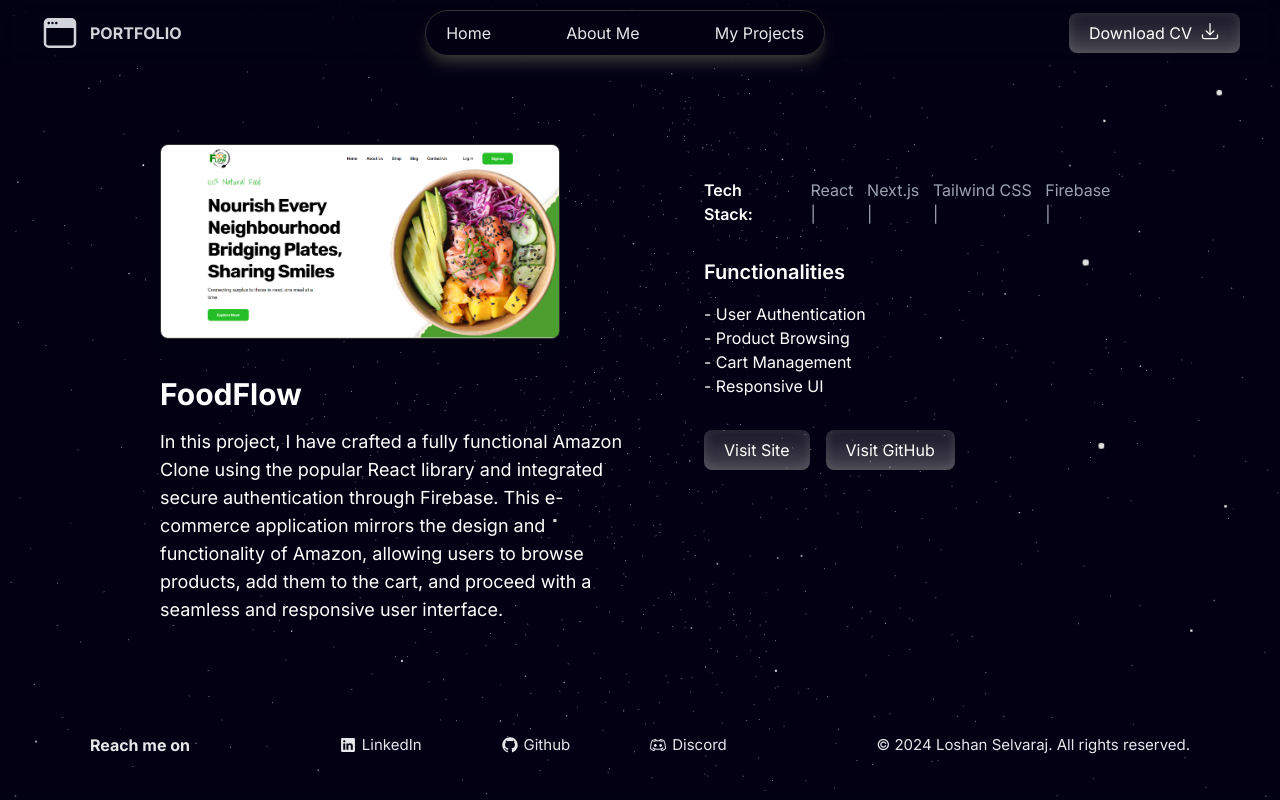
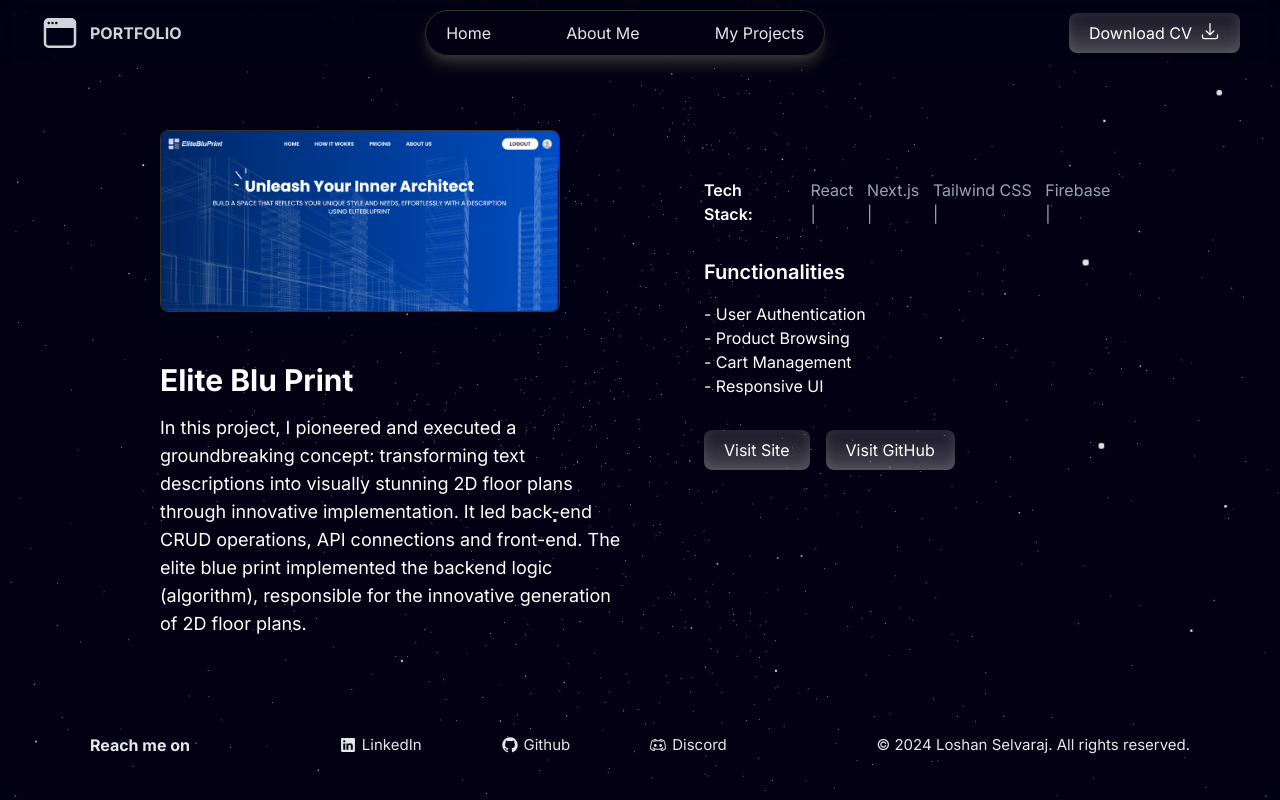
Before and after one commit to loshan20011/portfolio, a Next.js app: page /projects/EliteBluPrint in a window 1280 px wide. Built offline with nearby package versions, Linux system fonts and the light colour scheme; a web font is replaced by a local one.

Commit message:
single project edited

```diff
--- a/app/projects/AmazonClone/page.tsx
+++ b/app/projects/AmazonClone/page.tsx
@@ -14,22 +14,21 @@ const page = () => {
         <div className="flex flex-col items-start">
           <div className="mt-20 md:mt-24 mb-40 md:mb-0 w-[340px] md:w-[400px] md:h-[200px] h-0 relative">
             <Image
-              src= "/foodflow.png"
-              alt= "FoodFlow"
+              src= "/amazonclone.png"
+              alt= "Amazon Clone"
               width={800}
               height={200}
               className="object-cover md:[500px] rounded-lg shadow-lg border border-[#333333]"
               onClick={() => {
-                window.open("https://thefoodflow.live", "_blank");
+                window.open("https://clone-45ed0.web.app", "_blank");
               }}
             />
           </div>
           <h1 className="text-white md:text-left mt-16 md:mt-8 mb-4 text-3xl font-bold">
-            FoodFlow
+            Amazon Clone
           </h1>
           <p className="text-justify mb-8 md:text-lg md:text-white text-base text-gray-400 mr-4 md:text-left">
-            In this project, I have crafted a fully functional Amazon Clone using the popular React library and integrated secure authentication through Firebase. This e-commerce application mirrors the design and functionality of Amazon, allowing users to browse products, add them to the cart, and proceed with a seamless and responsive user interface.
-          </p>
+          In this project, I have crafted a fully functional Amazon Clone using the popular React library and integrated secure authentication through Firebase. This e-commerce application mirrors the design and functionality of Amazon, allowing users to browse products, add them to the cart, and proceed with a seamless and responsive user interface.          </p>
         </div>
 
         {/* Right side */}
@@ -57,7 +56,7 @@ const page = () => {
             <div className="py-2 px-5 button-primary text-center text-white cursor-pointer rounded-lg max-w-[200px]">
               <button
                 onClick={ () => {
-                  window.open("https://thefoodflow.live", "_blank");
+                  window.open("https://clone-45ed0.web.app", "_blank");
                 } }
               >
                 Visit Site
@@ -67,7 +66,7 @@ const page = () => {
             <div className="py-2 px-5 button-primary text-center text-white cursor-pointer rounded-lg max-w-[200px]">
               <button
                 onClick={ () => {
-                  window.open("https://thefoodflow.live", "_blank")
+                  window.open("https://clone-45ed0.web.app", "_blank")
                 } }
               >
                 Visit GitHub
--- a/app/projects/Foodflow - Copy (4)/page.tsx
+++ b/app/projects/BeeHoney/page.tsx
@@ -14,22 +14,21 @@ const page = () => {
         <div className="flex flex-col items-start">
           <div className="mt-20 md:mt-24 mb-40 md:mb-0 w-[340px] md:w-[400px] md:h-[200px] h-0 relative">
             <Image
-              src= "/foodflow.png"
-              alt= "FoodFlow"
+              src= "/beehoney.png"
+              alt= "Bee Honey"
               width={800}
               height={200}
               className="object-cover md:[500px] rounded-lg shadow-lg border border-[#333333]"
               onClick={() => {
-                window.open("https://thefoodflow.live", "_blank");
+                window.open("https://www.beehoney.lk/", "_blank");
               }}
             />
           </div>
           <h1 className="text-white md:text-left mt-16 md:mt-8 mb-4 text-3xl font-bold">
-            FoodFlow
+            BeeHoney
           </h1>
           <p className="text-justify mb-8 md:text-lg md:text-white text-base text-gray-400 mr-4 md:text-left">
-            In this project, I have crafted a fully functional Amazon Clone using the popular React library and integrated secure authentication through Firebase. This e-commerce application mirrors the design and functionality of Amazon, allowing users to browse products, add them to the cart, and proceed with a seamless and responsive user interface.
-          </p>
+          In this project, I have crafted a conceptualized, designed, and developed a responsive website for the business.          </p>
         </div>
 
         {/* Right side */}
@@ -57,7 +56,7 @@ const page = () => {
             <div className="py-2 px-5 button-primary text-center text-white cursor-pointer rounded-lg max-w-[200px]">
               <button
                 onClick={ () => {
-                  window.open("https://thefoodflow.live", "_blank");
+                  window.open("https://www.beehoney.lk/", "_blank");
                 } }
               >
                 Visit Site
@@ -67,7 +66,7 @@ const page = () => {
             <div className="py-2 px-5 button-primary text-center text-white cursor-pointer rounded-lg max-w-[200px]">
               <button
                 onClick={ () => {
-                  window.open("https://thefoodflow.live", "_blank")
+                  window.open("https://www.beehoney.lk/", "_blank")
                 } }
               >
                 Visit GitHub
--- a/app/projects/EliteBluPrint/page.tsx
+++ b/app/projects/EliteBluPrint/page.tsx
@@ -14,22 +14,22 @@ const page = () => {
         <div className="flex flex-col items-start">
           <div className="mt-20 md:mt-24 mb-40 md:mb-0 w-[340px] md:w-[400px] md:h-[200px] h-0 relative">
             <Image
-              src= "/foodflow.png"
-              alt= "FoodFlow"
+              src= "/elitebluprint.png"
+              alt= "elitebluprint"
               width={800}
               height={200}
               className="object-cover md:[500px] rounded-lg shadow-lg border border-[#333333]"
               onClick={() => {
-                window.open("https://thefoodflow.live", "_blank");
+                window.open("https://elitebluprint.live/", "_blank");
               }}
             />
           </div>
           <h1 className="text-white md:text-left mt-16 md:mt-8 mb-4 text-3xl font-bold">
-            FoodFlow
+            Elite Blu Print
           </h1>
           <p className="text-justify mb-8 md:text-lg md:text-white text-base text-gray-400 mr-4 md:text-left">
-            In this project, I have crafted a fully functional Amazon Clone using the popular React library and integrated secure authentication through Firebase. This e-commerce application mirrors the design and functionality of Amazon, allowing users to browse products, add them to the cart, and proceed with a seamless and responsive user interface.
-          </p>
+          In this project, I pioneered and executed a groundbreaking concept: transforming text descriptions into visually stunning 2D floor plans through innovative implementation. It led back-end CRUD operations, API connections and front-end.
+            The elite blue print implemented the backend logic (algorithm), responsible for the innovative generation of 2D floor plans.          </p>
         </div>
 
         {/* Right side */}
@@ -57,7 +57,7 @@ const page = () => {
             <div className="py-2 px-5 button-primary text-center text-white cursor-pointer rounded-lg max-w-[200px]">
               <button
                 onClick={ () => {
-                  window.open("https://thefoodflow.live", "_blank");
+                  window.open("https://elitebluprint.live/", "_blank");
                 } }
               >
                 Visit Site
@@ -67,7 +67,7 @@ const page = () => {
             <div className="py-2 px-5 button-primary text-center text-white cursor-pointer rounded-lg max-w-[200px]">
               <button
                 onClick={ () => {
-                  window.open("https://thefoodflow.live", "_blank")
+                  window.open("https://elitebluprint.live/", "_blank")
                 } }
               >
                 Visit GitHub
--- a/app/projects/Foodflow/page.tsx
+++ b/app/projects/Foodflow/page.tsx
@@ -28,8 +28,9 @@ const page = () => {
             FoodFlow
           </h1>
           <p className="text-justify mb-8 md:text-lg md:text-white text-base text-gray-400 mr-4 md:text-left">
-            In this project, I have crafted a fully functional Amazon Clone using the popular React library and integrated secure authentication through Firebase. This e-commerce application mirrors the design and functionality of Amazon, allowing users to browse products, add them to the cart, and proceed with a seamless and responsive user interface.
-          </p>
+          In this project, I developed the website responsiveness for optimal user experience on diverse devices.
+            The foodflow led back-end development efforts for the web application.
+            in this group project I played a key role in developing front of the application.          </p>
         </div>
 
         {/* Right side */}
--- a/app/projects/Foodflow - Copy (5)/page.tsx
+++ b/app/projects/HMInterior/page.tsx
@@ -14,18 +14,18 @@ const page = () => {
         <div className="flex flex-col items-start">
           <div className="mt-20 md:mt-24 mb-40 md:mb-0 w-[340px] md:w-[400px] md:h-[200px] h-0 relative">
             <Image
-              src= "/foodflow.png"
-              alt= "FoodFlow"
+              src= "/hminterior.png"
+              alt= "HM Interior"
               width={800}
               height={200}
               className="object-cover md:[500px] rounded-lg shadow-lg border border-[#333333]"
               onClick={() => {
-                window.open("https://thefoodflow.live", "_blank");
+                window.open("https://hminterior.lk/", "_blank");
               }}
             />
           </div>
           <h1 className="text-white md:text-left mt-16 md:mt-8 mb-4 text-3xl font-bold">
-            FoodFlow
+            HM Interior
           </h1>
           <p className="text-justify mb-8 md:text-lg md:text-white text-base text-gray-400 mr-4 md:text-left">
             In this project, I have crafted a fully functional Amazon Clone using the popular React library and integrated secure authentication through Firebase. This e-commerce application mirrors the design and functionality of Amazon, allowing users to browse products, add them to the cart, and proceed with a seamless and responsive user interface.
@@ -57,7 +57,7 @@ const page = () => {
             <div className="py-2 px-5 button-primary text-center text-white cursor-pointer rounded-lg max-w-[200px]">
               <button
                 onClick={ () => {
-                  window.open("https://thefoodflow.live", "_blank");
+                  window.open("https://hminterior.lk/", "_blank");
                 } }
               >
                 Visit Site
@@ -67,7 +67,7 @@ const page = () => {
             <div className="py-2 px-5 button-primary text-center text-white cursor-pointer rounded-lg max-w-[200px]">
               <button
                 onClick={ () => {
-                  window.open("https://thefoodflow.live", "_blank")
+                  window.open("https://hminterior.lk/", "_blank")
                 } }
               >
                 Visit GitHub
--- a/app/projects/Foodflow - Copy (6)/page.tsx
+++ b/app/projects/ShoppingCenter/page.tsx
@@ -15,7 +15,7 @@ const page = () => {
           <div className="mt-20 md:mt-24 mb-40 md:mb-0 w-[340px] md:w-[400px] md:h-[200px] h-0 relative">
             <Image
               src= "/foodflow.png"
-              alt= "FoodFlow"
+              alt= "Shopping Center"
               width={800}
               height={200}
               className="object-cover md:[500px] rounded-lg shadow-lg border border-[#333333]"
@@ -25,7 +25,7 @@ const page = () => {
             />
           </div>
           <h1 className="text-white md:text-left mt-16 md:mt-8 mb-4 text-3xl font-bold">
-            FoodFlow
+            Shopping Center
           </h1>
           <p className="text-justify mb-8 md:text-lg md:text-white text-base text-gray-400 mr-4 md:text-left">
             In this project, I have crafted a fully functional Amazon Clone using the popular React library and integrated secure authentication through Firebase. This e-commerce application mirrors the design and functionality of Amazon, allowing users to browse products, add them to the cart, and proceed with a seamless and responsive user interface.
--- a/app/projects/SmartEdu/page.tsx
+++ b/app/projects/SmartEdu/page.tsx
@@ -14,18 +14,18 @@ const page = () => {
         <div className="flex flex-col items-start">
           <div className="mt-20 md:mt-24 mb-40 md:mb-0 w-[340px] md:w-[400px] md:h-[200px] h-0 relative">
             <Image
-              src= "/foodflow.png"
-              alt= "FoodFlow"
+              src= "/smartedu.png"
+              alt= "Smart Edu"
               width={800}
               height={200}
               className="object-cover md:[500px] rounded-lg shadow-lg border border-[#333333]"
               onClick={() => {
-                window.open("https://thefoodflow.live", "_blank");
+                window.open("https://smartedu.com.lk/", "_blank");
               }}
             />
           </div>
           <h1 className="text-white md:text-left mt-16 md:mt-8 mb-4 text-3xl font-bold">
-            FoodFlow
+            Smart Edu
           </h1>
           <p className="text-justify mb-8 md:text-lg md:text-white text-base text-gray-400 mr-4 md:text-left">
             In this project, I have crafted a fully functional Amazon Clone using the popular React library and integrated secure authentication through Firebase. This e-commerce application mirrors the design and functionality of Amazon, allowing users to browse products, add them to the cart, and proceed with a seamless and responsive user interface.
@@ -57,7 +57,7 @@ const page = () => {
             <div className="py-2 px-5 button-primary text-center text-white cursor-pointer rounded-lg max-w-[200px]">
               <button
                 onClick={ () => {
-                  window.open("https://thefoodflow.live", "_blank");
+                  window.open("https://smartedu.com.lk/", "_blank");
                 } }
               >
                 Visit Site
@@ -67,7 +67,7 @@ const page = () => {
             <div className="py-2 px-5 button-primary text-center text-white cursor-pointer rounded-lg max-w-[200px]">
               <button
                 onClick={ () => {
-                  window.open("https://thefoodflow.live", "_blank")
+                  window.open("https://smartedu.com.lk/", "_blank")
                 } }
               >
                 Visit GitHub
--- a/app/projects/Foodflow - Copy (7)/page.tsx
+++ b/app/projects/SportsNext/page.tsx
@@ -14,22 +14,21 @@ const page = () => {
         <div className="flex flex-col items-start">
           <div className="mt-20 md:mt-24 mb-40 md:mb-0 w-[340px] md:w-[400px] md:h-[200px] h-0 relative">
             <Image
-              src= "/foodflow.png"
-              alt= "FoodFlow"
+              src= "/sportsnext.png"
+              alt= "Sports Next"
               width={800}
               height={200}
               className="object-cover md:[500px] rounded-lg shadow-lg border border-[#333333]"
               onClick={() => {
-                window.open("https://thefoodflow.live", "_blank");
+                window.open("https://nimeshaperi.github.io/Web-CW1/Student_1/Html/cw-home.html", "_blank");
               }}
             />
           </div>
           <h1 className="text-white md:text-left mt-16 md:mt-8 mb-4 text-3xl font-bold">
-            FoodFlow
+            Sports Next
           </h1>
           <p className="text-justify mb-8 md:text-lg md:text-white text-base text-gray-400 mr-4 md:text-left">
-            In this project, I have crafted a fully functional Amazon Clone using the popular React library and integrated secure authentication through Firebase. This e-commerce application mirrors the design and functionality of Amazon, allowing users to browse products, add them to the cart, and proceed with a seamless and responsive user interface.
-          </p>
+          In this project, I designed and built an e-commerce website showcasing products, complete with a user-friendly shopping cart system.          </p>
         </div>
 
         {/* Right side */}
@@ -57,7 +56,7 @@ const page = () => {
             <div className="py-2 px-5 button-primary text-center text-white cursor-pointer rounded-lg max-w-[200px]">
               <button
                 onClick={ () => {
-                  window.open("https://thefoodflow.live", "_blank");
+                  window.open("https://nimeshaperi.github.io/Web-CW1/Student_1/Html/cw-home.html", "_blank");
                 } }
               >
                 Visit Site
@@ -67,7 +66,7 @@ const page = () => {
             <div className="py-2 px-5 button-primary text-center text-white cursor-pointer rounded-lg max-w-[200px]">
               <button
                 onClick={ () => {
-                  window.open("https://thefoodflow.live", "_blank")
+                  window.open("https://nimeshaperi.github.io/Web-CW1/Student_1/Html/cw-home.html", "_blank")
                 } }
               >
                 Visit GitHub
--- a/app/projects/Thrive360/page.tsx
+++ b/app/projects/Thrive360/page.tsx
@@ -14,18 +14,18 @@ const page = () => {
         <div className="flex flex-col items-start">
           <div className="mt-20 md:mt-24 mb-40 md:mb-0 w-[340px] md:w-[400px] md:h-[200px] h-0 relative">
             <Image
-              src= "/foodflow.png"
-              alt= "FoodFlow"
+              src= "/thrive360.png"
+              alt= "Thrive 360"
               width={800}
               height={200}
               className="object-cover md:[500px] rounded-lg shadow-lg border border-[#333333]"
               onClick={() => {
-                window.open("https://thefoodflow.live", "_blank");
+                window.open("https://thethrive360.net/", "_blank");
               }}
             />
           </div>
           <h1 className="text-white md:text-left mt-16 md:mt-8 mb-4 text-3xl font-bold">
-            FoodFlow
+            Thrive360
           </h1>
           <p className="text-justify mb-8 md:text-lg md:text-white text-base text-gray-400 mr-4 md:text-left">
             In this project, I have crafted a fully functional Amazon Clone using the popular React library and integrated secure authentication through Firebase. This e-commerce application mirrors the design and functionality of Amazon, allowing users to browse products, add them to the cart, and proceed with a seamless and responsive user interface.
@@ -57,7 +57,7 @@ const page = () => {
             <div className="py-2 px-5 button-primary text-center text-white cursor-pointer rounded-lg max-w-[200px]">
               <button
                 onClick={ () => {
-                  window.open("https://thefoodflow.live", "_blank");
+                  window.open("https://thethrive360.net/", "_blank");
                 } }
               >
                 Visit Site
@@ -67,7 +67,7 @@ const page = () => {
             <div className="py-2 px-5 button-primary text-center text-white cursor-pointer rounded-lg max-w-[200px]">
               <button
                 onClick={ () => {
-                  window.open("https://thefoodflow.live", "_blank")
+                  window.open("https://thethrive360.net/e", "_blank")
                 } }
               >
                 Visit GitHub
```
Also changed, not shown: components/main/MyProjects.tsx (+6 -6 lines).
